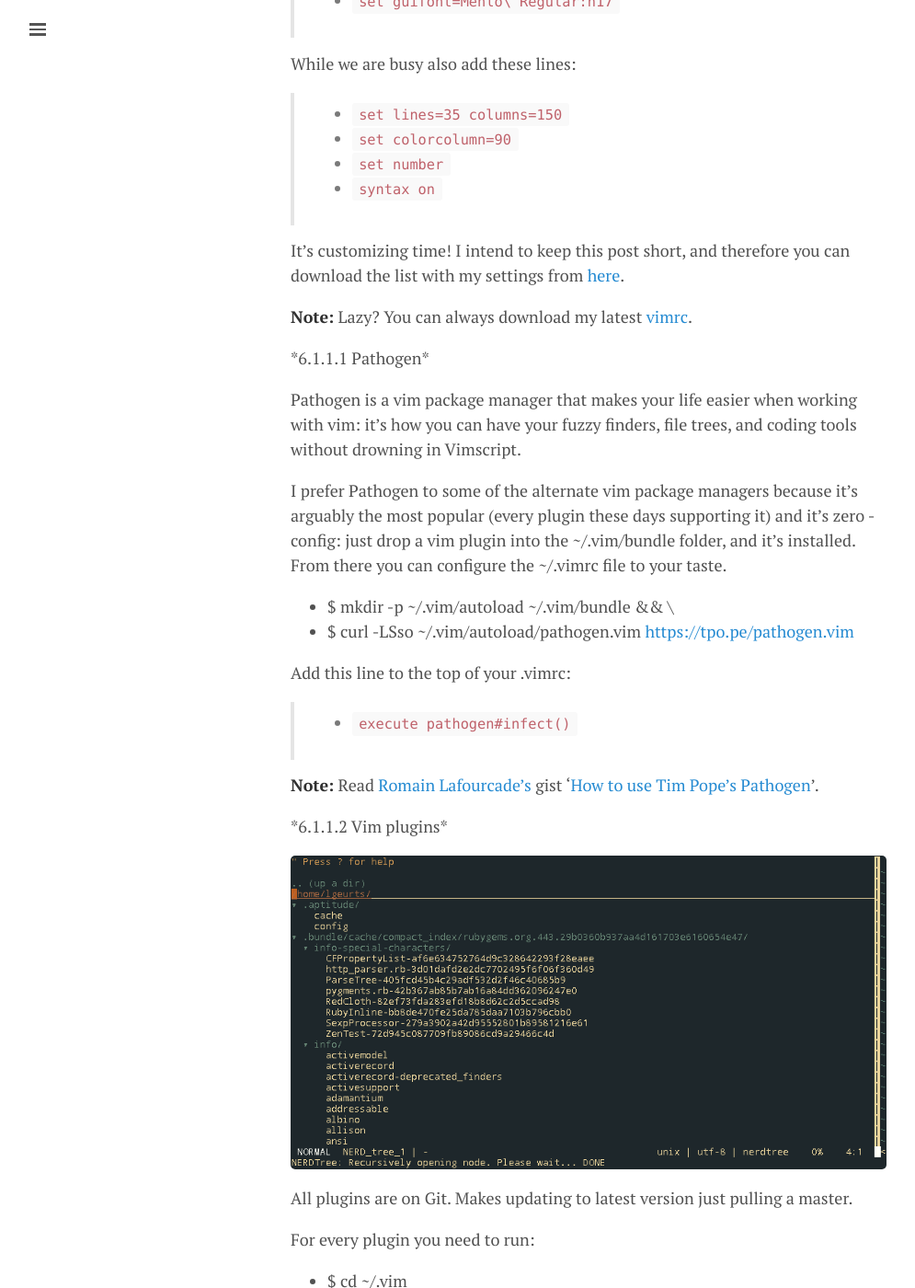
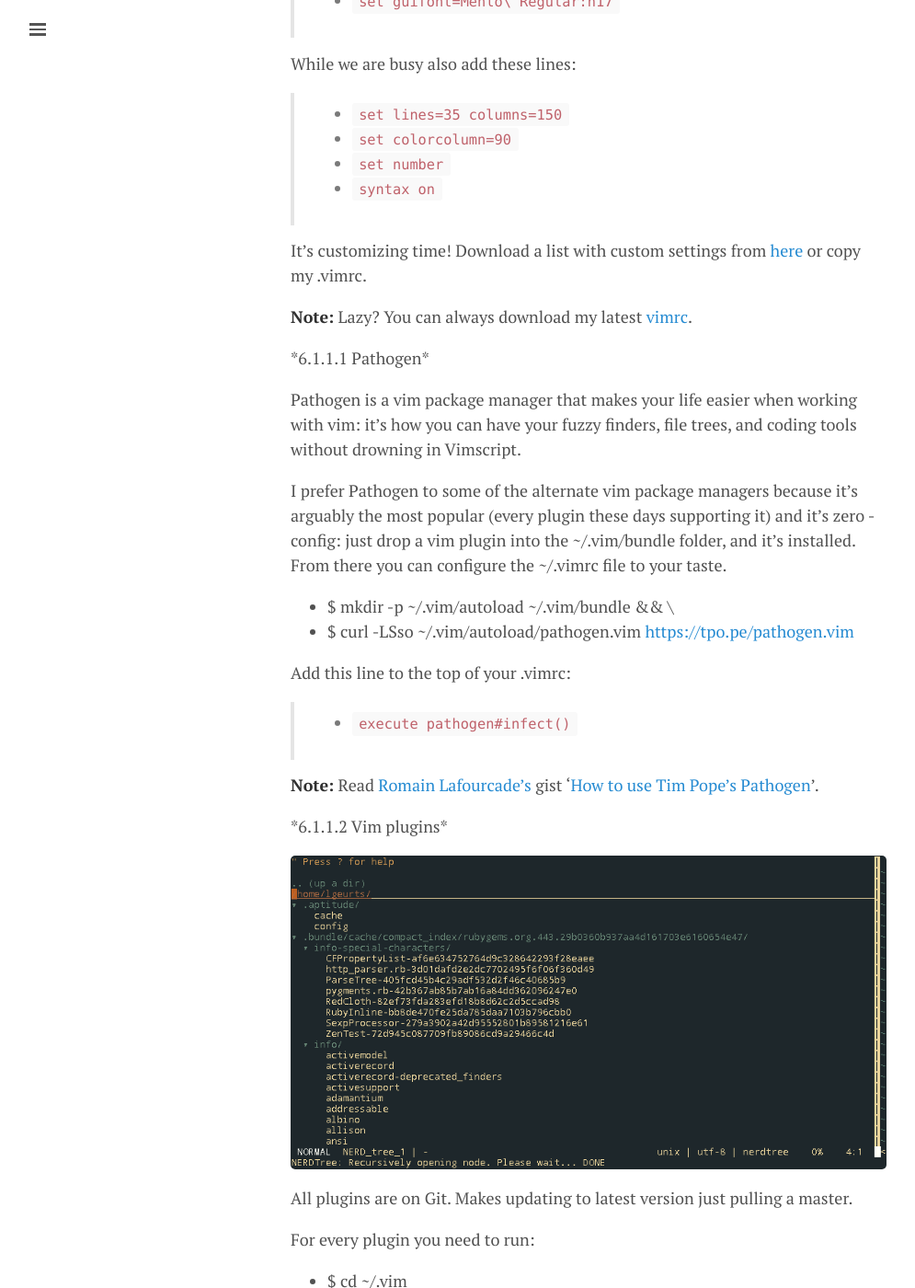
Before and after one commit to lgeurts/lgeurts.github.io, a Jekyll site: the page built from _posts/2017-07-11-bunsenlabs-linux-setup-notes-for dell-inspiron-6000.md, in a window 1280 px wide and 1400 px high, scrolled down 6371 px. Shown: the whole window at 92% size, without its empty margins (0-995 px from the left). Built offline with Jekyll 4.4.1, drawn with Linux system fonts in a browser that asks for light colours; nearby versions of some CDN libraries; comment, search, counter and statistics services are not loaded; some of the changed text lies outside the part shown.

Commit message:
Change vim section

```diff
--- a/_posts/2017-07-11-bunsenlabs-linux-setup-notes-for dell-inspiron-6000.md
+++ b/_posts/2017-07-11-bunsenlabs-linux-setup-notes-for dell-inspiron-6000.md
@@ -202,7 +202,7 @@ While we are busy also add these lines:
 > * `set number`
 > * `syntax on`
 
-It's customizing time! I intend to keep this post short, and therefore you can download the list with my settings from [here](/assets/vim-custom-settings.txt).
+It's customizing time! Download a list with custom settings from [here](/assets/vim-custom-settings.txt) or copy my .vimrc.
 
 **Note:** Lazy? You can always download my latest [vimrc](https://github.com/lgeurts/BunsenLabs-Setup/tree/master/.vim/).
 
```
Also changed, not shown: other parts of _posts/2017-07-11-bunsenlabs-linux-setup-notes-for dell-inspiron-6000.md (+2 -0 lines).
